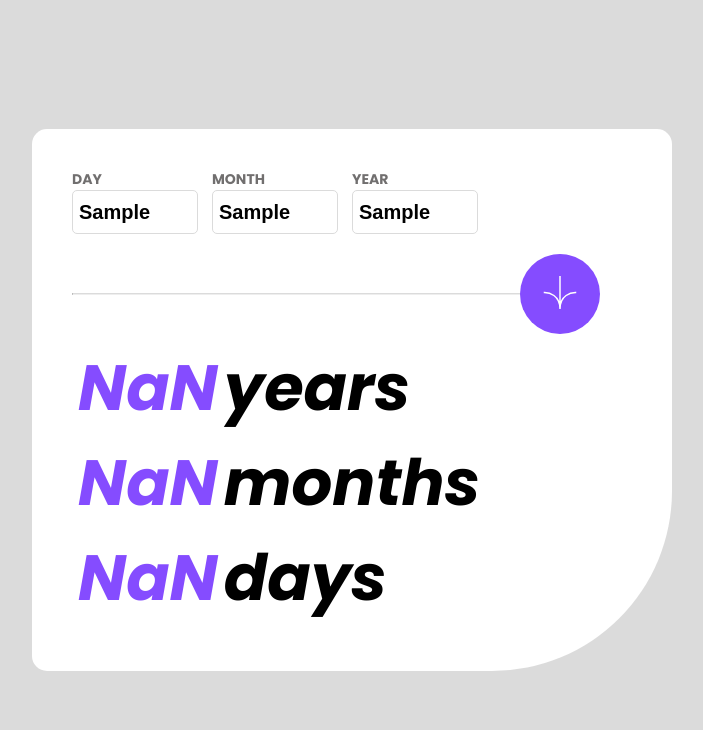
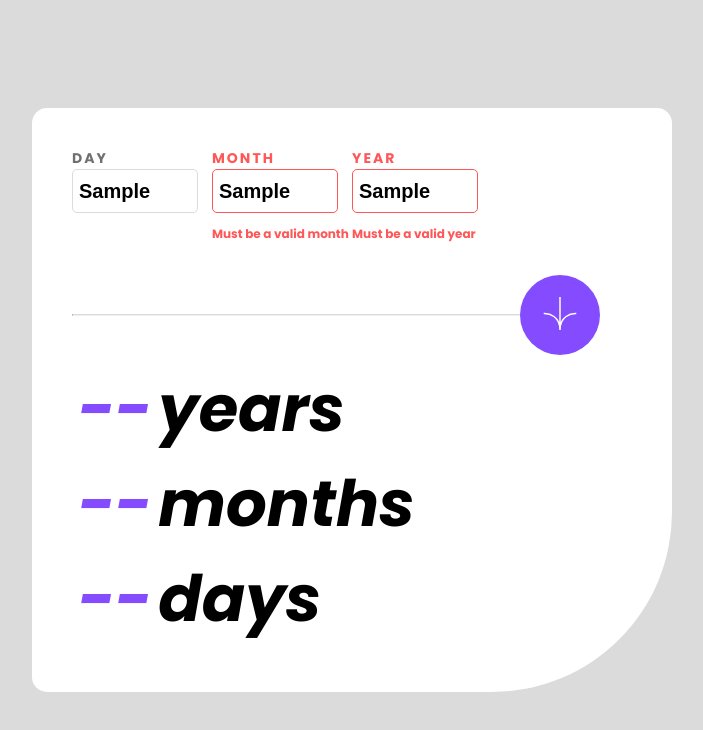
Before and after one commit to David-Chazoule/age-calculator, a React (Create React App) app in the folder age-calculator/: page / in a window 1280 px wide. Both pictures are taken after typing "Sample", "Sample", "Sample" into the empty fields and a click on the button 848 px from the left and 294 px from the top of the page. Shown: the top 730 px of the page, without its empty margins (288-991 px from the left). Built offline with nearby package versions, Linux system fonts and the light colour scheme.

Commit message:
logic for error, cleaning clode

```diff
--- a/age-calculator/src/components/Birthday.jsx
+++ b/age-calculator/src/components/Birthday.jsx
@@ -1,5 +1,12 @@
 import React, { useState } from "react";
 import arrow from "../assets/images/icon-arrow.svg";
+import {
+  validateDay,
+  isValidDayForMonth,
+  validateMonth,
+  validateYear,
+} from "./outils/Error";
+import { calculAge } from "./outils/Calcul";
 
 function Birthday() {
   const [days, setDays] = useState("");
@@ -9,42 +16,30 @@ function Birthday() {
   const [yearsResult, setYearsResult] = useState(0);
   const [daysResult, setDaysResult] = useState(0);
   const [isCalculed, setIsCalculted] = useState(false);
+  const [errors, setErrors] = useState({ day: "", month: "", year: "" });
 
   const dateToday = new Date();
   const birthDate = new Date(years, months - 1, days);
 
-  const calculAge = () => {
-    const yearToday = dateToday.getFullYear();
-    const monthToday = dateToday.getMonth();
-    const dayToday = dateToday.getDate();
-
-    const yearBirth = birthDate.getFullYear();
-    const monthBirth = birthDate.getMonth();
-    const dayBirth = birthDate.getDate();
-
-    let year = yearToday - yearBirth;
-    let month = monthToday - monthBirth;
-    let day = dayToday - dayBirth;
-
-    if (day < 0) {
-      month--;
-      const lastMonth = new Date(yearToday, monthToday - 1, 0);
-      day += lastMonth.getDate();
-    }
-
-    if (month < 0) {
-      year--;
-      month += 12;
-    }
-
-    setYearsResult(year);
-    setMonthResult(month);
-    setDaysResult(day);
-  };
 
   const handleSubmit = (e) => {
     e.preventDefault();
-    calculAge();
+
+    const isDayValid = validateDay(
+      days,
+      months,
+      years,
+      isValidDayForMonth,
+      setErrors
+    );
+    const isMonthValid = validateMonth(months, setErrors);
+    const isYearValid = validateYear(years, dateToday, setErrors);
+
+    if (!isDayValid || !isMonthValid || !isYearValid) {
+      return;
+    }
+
+    calculAge(dateToday,birthDate,setYearsResult,setMonthResult,setDaysResult);
     setIsCalculted(true);
   };
 
@@ -54,37 +49,43 @@ function Birthday() {
         <form onSubmit={handleSubmit}>
           <div>
             <span>
-              <label>DAY</label>
+              <label className={errors.day ? "error-label" : ""}>DAY</label>
               <input
                 type="text"
                 id="day"
+                className={errors.day ? "error-input" : ""}
                 value={days}
                 maxLength="2"
                 onChange={(e) => setDays(e.target.value)}
                 placeholder="DD"
               />
+              {errors.day && <p className="error">{errors.day}</p>}
             </span>
             <span>
-              <label>MONTH</label>
+              <label className={errors.month ? "error-label" : ""}>MONTH</label>
               <input
                 type="text"
                 id="month"
+                className={errors.month ? "error-input" : ""}
                 value={months}
                 maxLength="2"
                 placeholder="MM"
                 onChange={(e) => setMonths(e.target.value)}
               />
+              {errors.month && <p className="error">{errors.month}</p>}
             </span>
             <span>
-              <label>YEAR</label>
+              <label className={errors.year ? "error-label" : ""}>YEAR</label>
               <input
                 type="text"
                 id="year"
+                className={errors.year ? "error-input" : ""}
                 value={years}
                 maxLength="4"
                 onChange={(e) => setYears(e.target.value)}
                 placeholder="YYYY"
               />
+              {errors.year && <p className="error">{errors.year}</p>}
             </span>
           </div>
           <div className="seperate-btn-box">
--- /dev/null
+++ b/age-calculator/src/components/outils/Calcul.jsx
@@ -0,0 +1,28 @@
+ export const calculAge = ( dateToday, birthDate,setYearsResult,setMonthResult,setDaysResult) => {
+  const yearToday = dateToday.getFullYear();
+  const monthToday = dateToday.getMonth();
+  const dayToday = dateToday.getDate();
+
+  const yearBirth = birthDate.getFullYear();
+  const monthBirth = birthDate.getMonth();
+  const dayBirth = birthDate.getDate();
+
+  let year = yearToday - yearBirth;
+  let month = monthToday - monthBirth;
+  let day = dayToday - dayBirth;
+
+  if (day < 0) {
+    month--;
+    const lastMonth = new Date(yearToday, monthToday - 1, 0);
+    day += lastMonth.getDate();
+  }
+
+  if (month < 0) {
+    year--;
+    month += 12;
+  }
+
+  setYearsResult(year);
+  setMonthResult(month);
+  setDaysResult(day);
+};
--- /dev/null
+++ b/age-calculator/src/components/outils/Error.jsx
@@ -0,0 +1,74 @@
+
+// Function to validate the 'day' input
+export const validateDay = (
+  days,
+  months,
+  years,
+  isValidDayForMonth,
+  setErrors
+) => {
+  let error = "";
+
+  // If the day field is empty, set an error message
+  if (days === "") {
+    error = "This field is required";
+  } else {
+    // Convert the input values to integers
+    const day = parseInt(days, 10);
+    const month = parseInt(months, 10);
+    const year = parseInt(years, 10);
+
+    // If the month is invalid, stop validation here (return true, meaning valid by assumption)
+    if (isNaN(month) || month < 1 || month > 12) {
+      return true;
+    }
+    // Check if the day is within a valid range (1-31)
+    if (isNaN(day) || day < 1 || day > 31) {
+      error = "Must be a valid day";
+    } else if (!isValidDayForMonth(day, month, year)) {
+      error = "Must be a valid day for the given month";
+    }
+  }
+  // Update the 'day' field's error message in the state
+  setErrors((prevErrors) => ({ ...prevErrors, day: error }));
+  return error === "";
+};
+
+// Function to check if the day is valid for the specific month and year
+export const isValidDayForMonth = (day, month, year) => {
+  const date = new Date(year, month - 1, day);
+  return date.getDate() === day && date.getMonth() === month - 1;
+};
+
+// Function to validate the 'month' input
+export const validateMonth = (months, setErrors) => {
+  let error = "";
+
+  if (months === "") {
+    error = "This field is required";
+  } else {
+    const month = parseInt(months, 10);
+    if (isNaN(month) || month < 1 || month > 12) {
+      error = "Must be a valid month";
+    }
+  }
+
+  setErrors((prevErrors) => ({ ...prevErrors, month: error }));
+  return error === "";
+};
+
+// Function to validate the 'year' input
+export const validateYear = (years, dateToday, setErrors) => {
+  const year = parseInt(years, 10);
+  let error = "";
+  const currentYear = dateToday.getFullYear();
+
+  if (isNaN(year) || year > currentYear) {
+    error = "Must be a valid year";
+  }
+  if (years === "") {
+    error = "This field is required";
+  }
+  setErrors((prevErrors) => ({ ...prevErrors, year: error }));
+  return error === "";
+};
--- a/age-calculator/src/styles/components/_birthday.scss
+++ b/age-calculator/src/styles/components/_birthday.scss
@@ -19,8 +19,12 @@
 
           label {
             font-size: 14px;
+            letter-spacing: 2px;
+            color: $Smokeygrey;
+          }
 
-            color: $Smokeygrey;
+          .error-label{
+            color: $lightred;
           }
 
           input {
@@ -42,6 +46,10 @@
               outline: none;
             }
           }
+
+          .error-input{
+            border: 1px solid $lightred;
+           }
         }
       }
     }
@@ -109,4 +117,11 @@
       }
     }
   }
+
+  .error{
+    color: $lightred;
+    font-size: 12px ;
+  }
+
+
 }
```
